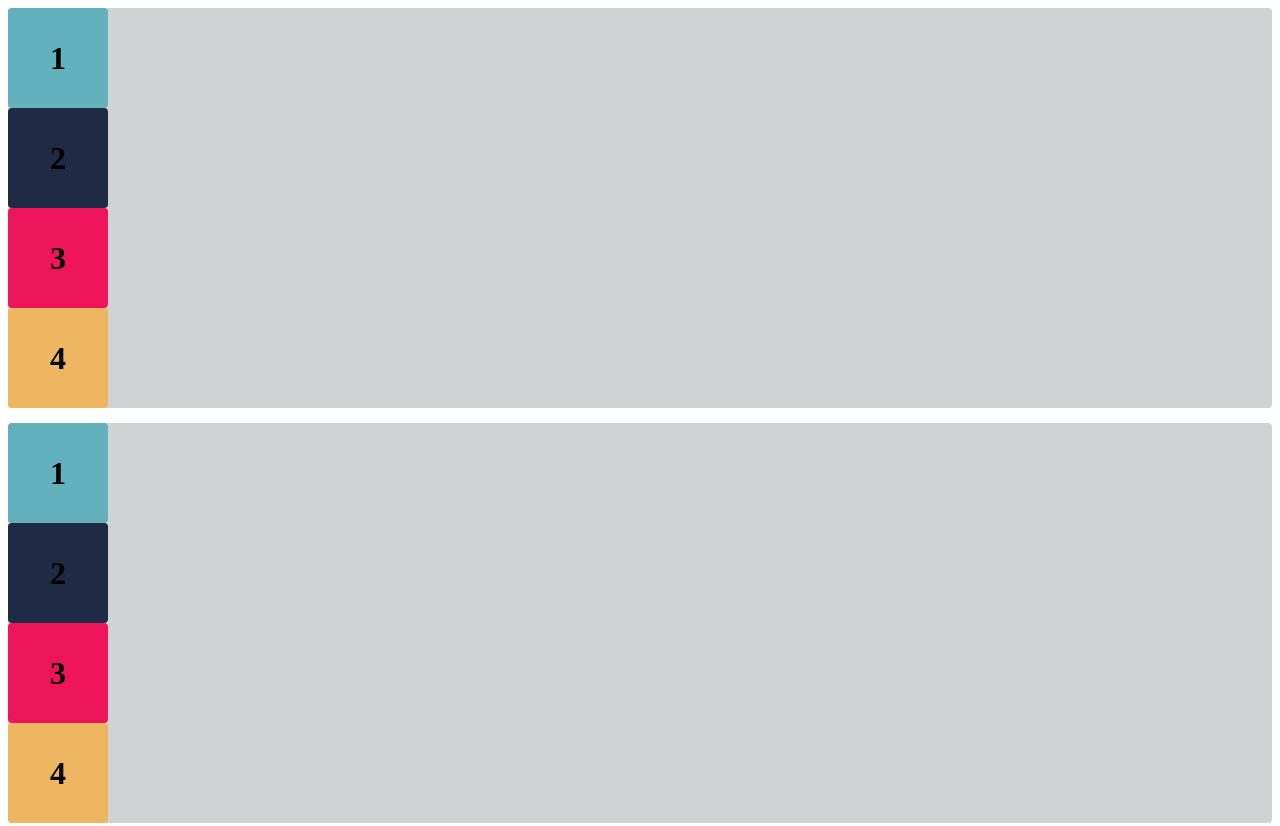
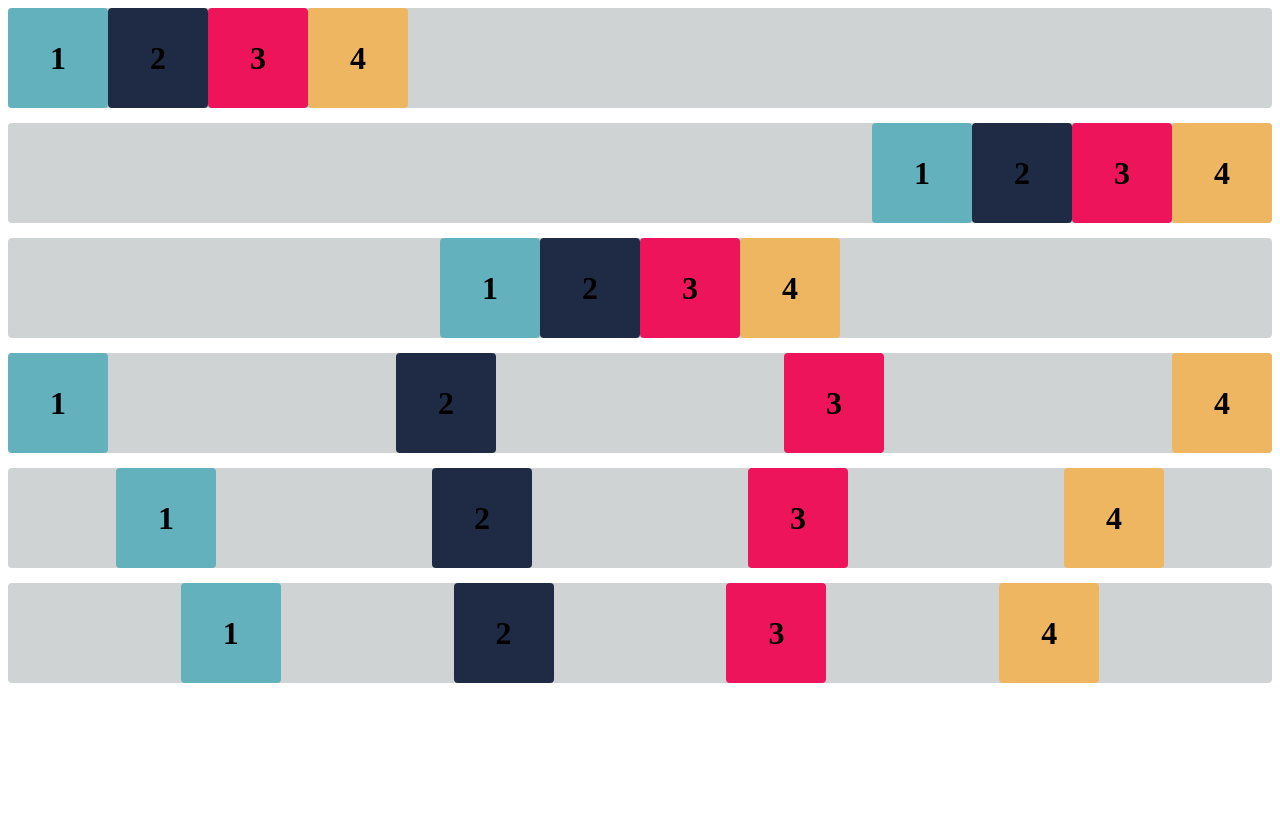
Before and after one commit to marianneoliveirxr/Aula_PI, a plain HTML site: page flexbox02/index.html in a window 1280 px wide. Shown: the top 826 px of the page. After the commit the page ends 800 px from the top, so only its background shows below. Drawn offline with Linux system fonts and the light colour scheme.

Commit message:
Exercício flexbox02 finalizado

```diff
--- a/flexbox02/estilo.css
+++ b/flexbox02/estilo.css
@@ -36,23 +36,36 @@
 /* Insira o código abaixo */
 
 .container1 {
+    display: flex;
+    flex-direction: row;
+    align-self: start;
 
 }
 
 .container2 {
-
+    display: flex;
+    flex-direction: row;
+    justify-content: end;
 }
 
 .container3 {
-
+   display: flex;
+    flex-direction: row;
+    justify-content:center;
 }
 
 .container4 {
-
+    display: flex;
+    flex-direction: row;
+    justify-content: space-between;
 }
 .container5 {
-
+    display: flex;
+    flex-direction: row;
+    justify-content:space-around;
 }
-.container-6 {
-
+.container6 {
+    display: flex;
+    flex-direction: row;
+    justify-content:space-evenly;
 }
```
